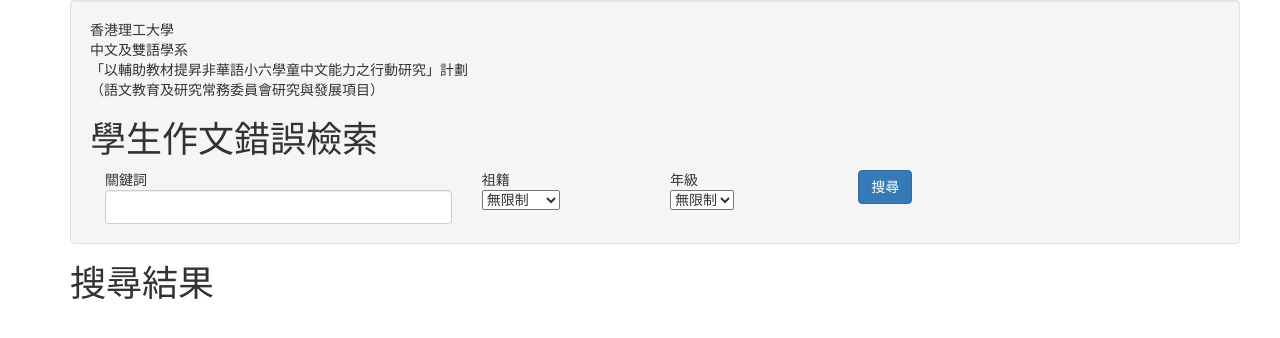
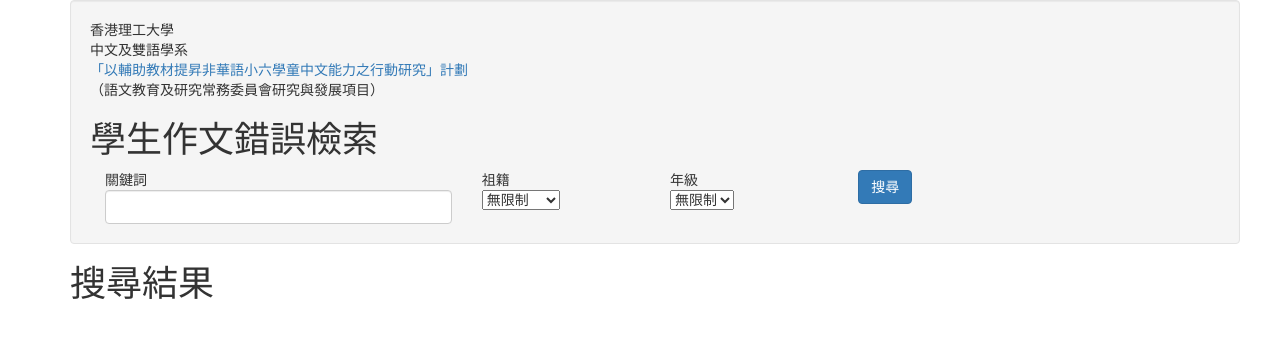
Before and after one commit to chaaklau/compoerror, a plain HTML site: page index.html in a window 1280 px wide. Drawn offline with nearby package versions, Linux system fonts and the light colour scheme.

Commit message:
add project site link

```diff
--- a/index.html
+++ b/index.html
@@ -22,7 +22,8 @@
         <div id='main' class='container'>
             <div id='searchArea' class='panel-default'>
                 <div class='well container'>
-                <div>香港理工大學<br>中文及雙語學系<br>「以輔助教材提昇非華語小六學童中文能力之行動研究」計劃<br>（語文教育及研究常務委員會研究與發展項目）</div>
+                <div>香港理工大學<br>中文及雙語學系<br><a href="http://www.cbs.polyu.edu.hk/clcproject/p6ncs/">「以輔助教材提昇非華語小六學童中文能力之行動研究」計劃</a><br>（語文教育及研究常務委員會研究與發展項目）<br>
+                </div>
                 <h1>學生作文錯誤檢索</h1>
                 <form>
                 <div class='col-md-4'>關鍵詞&nbsp;<br><input type='text' id='word' class='form-control'></input></div>
```
